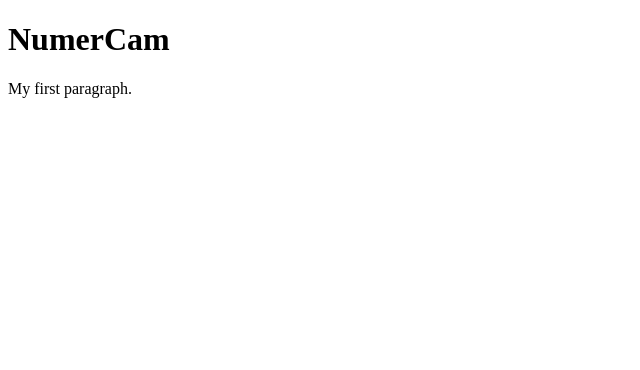
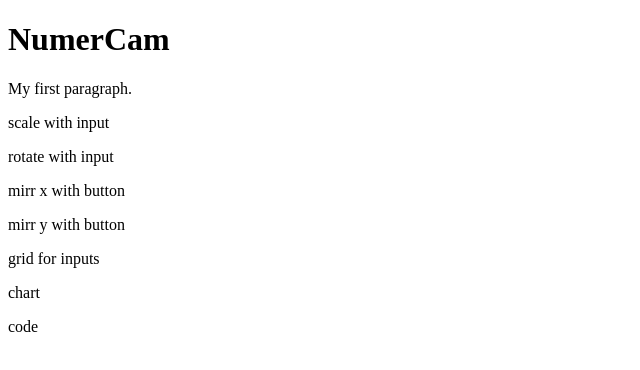
Before and after one commit to NumerCam/NumerCam, a plain HTML site: page index.html in a window 1280 px wide. Shown: the whole page, without its empty margins (0-640 px from the left). Drawn offline with Linux system fonts and the light colour scheme.

Commit message:
Update index.html

```diff
--- a/index.html
+++ b/index.html
@@ -1,10 +1,15 @@
-
 <!DOCTYPE html>
 <html>
 <body>
-
 <h1>NumerCam</h1>
 <p>My first paragraph.</p>
+<p>scale with input</p>
+<p>rotate with input</p>
+<p>mirr x with button</p>
+<p>mirr y with button</p>
+<p>grid for inputs</p>
+<p>chart</p>
+<p>code</p>
 
 </body>
 </html>
```
